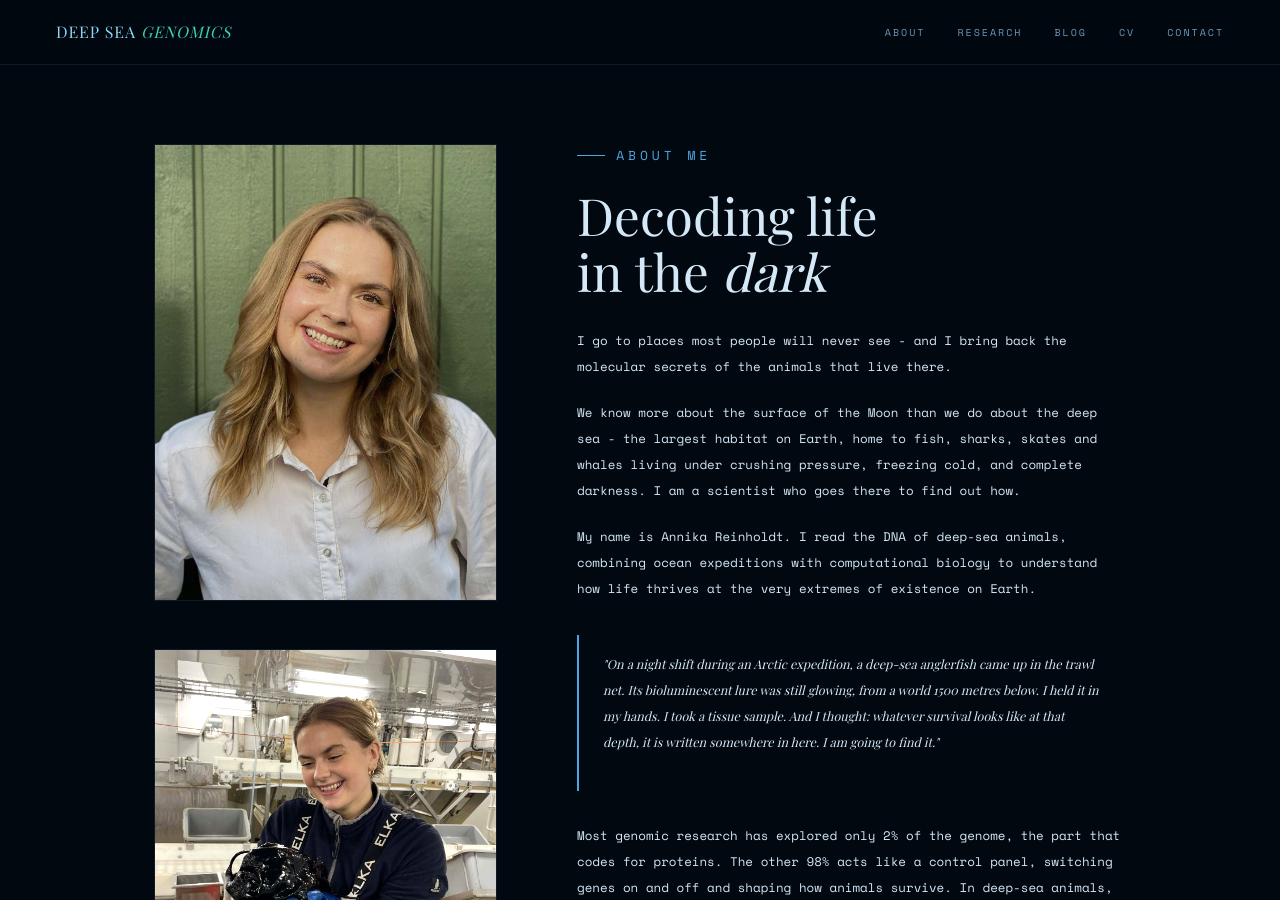
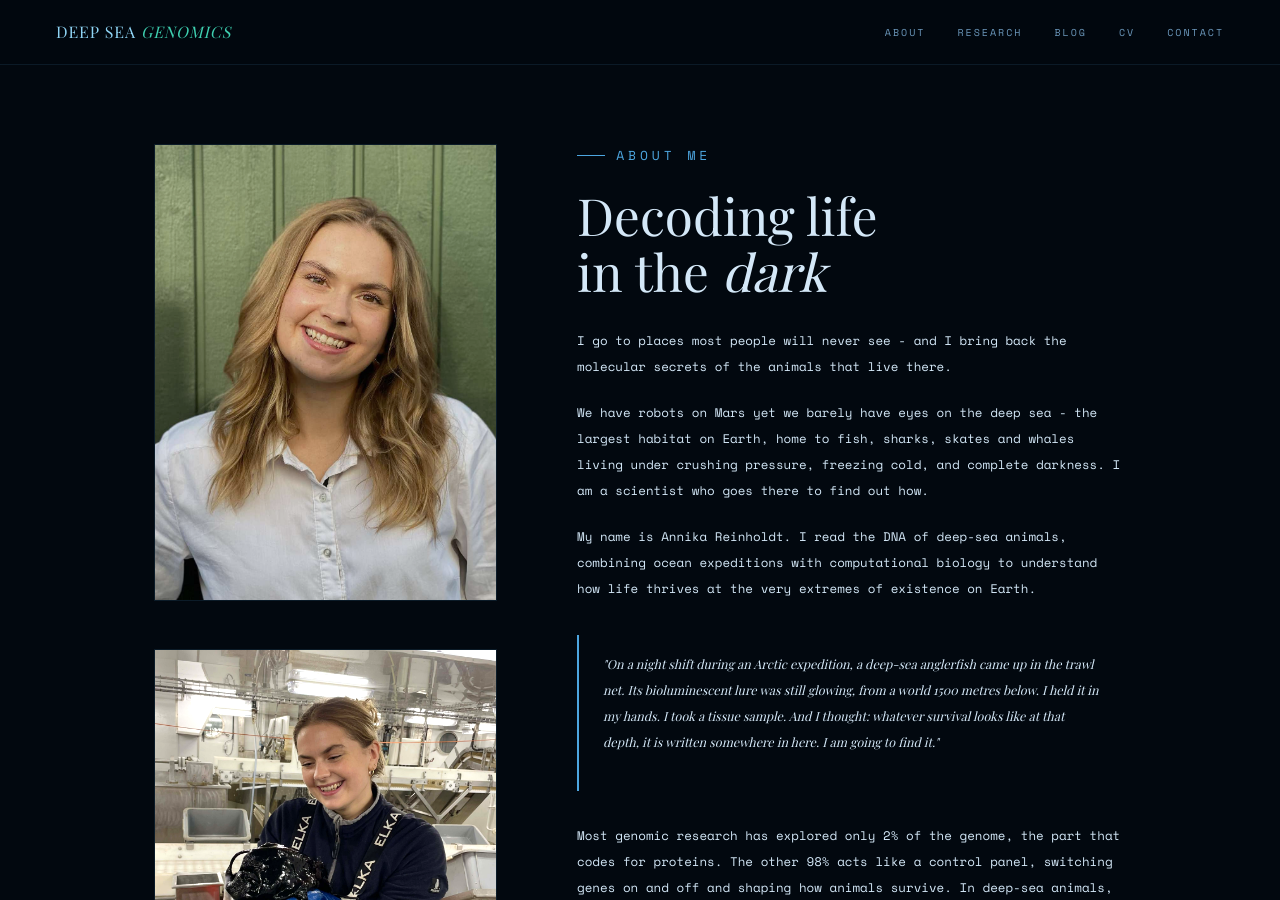
Before and after one commit to Areinholdt/Areinholdt.github.io, a Jekyll site: the page built from about.md, in a window 1280 px wide and 900 px high. Built offline with Jekyll 4.4.1, drawn with Linux system fonts in a browser that asks for light colours; some web fonts are replaced.

Commit message:
Update about.md

```diff
--- a/about.md
+++ b/about.md
@@ -202,8 +202,8 @@ permalink: /about/
       </p>
 
       <p>
-        We know more about the surface of the Moon than we do about the deep
-        sea - the largest habitat on Earth, home to fish, sharks, skates
+       We have robots on Mars yet we barely have eyes on the deep sea -
+        the largest habitat on Earth, home to fish, sharks, skates
         and whales living under crushing pressure, freezing cold,
         and complete darkness. I am a scientist who goes there
         to find out how.
```
